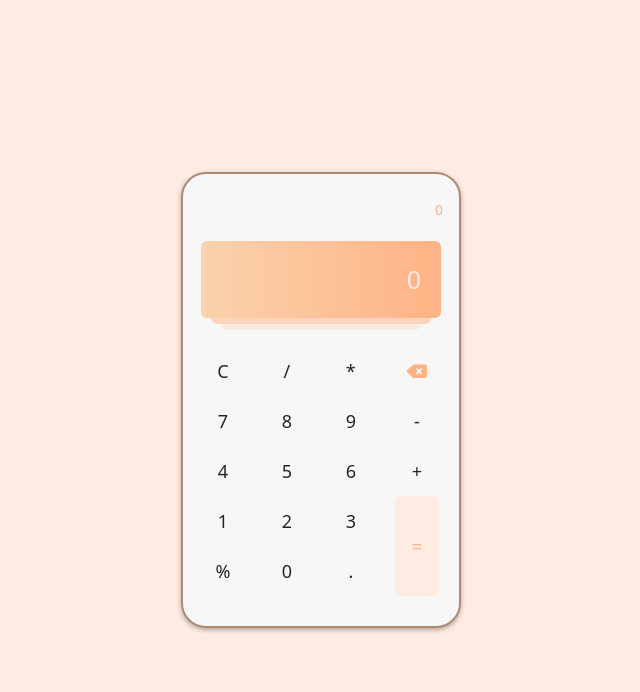
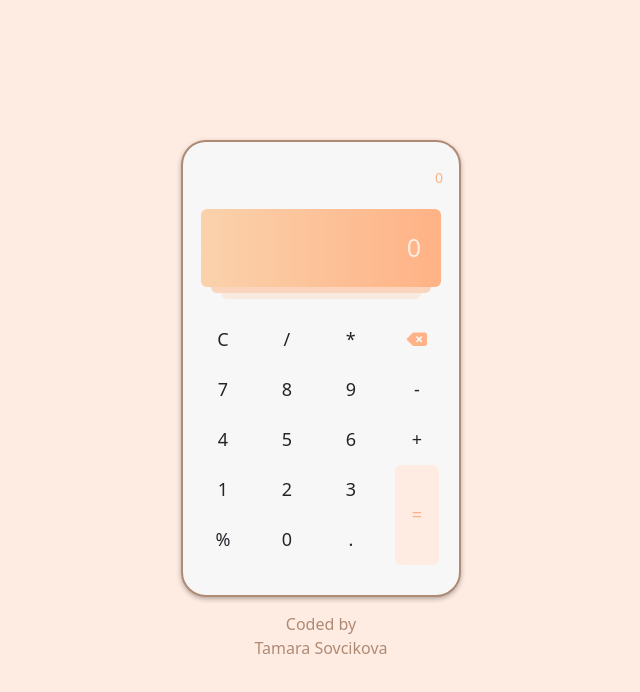
Before and after one commit to TamaraSovcikova/javascript-Calculator, a React (Create React App) app in the folder calculator/: page / in a window 1280 px wide. Shown: the top 692 px of the page, without its empty margins (319-959 px from the left). Built offline with nearby package versions, Linux system fonts and the light colour scheme; a small style sheet from the web is missing.

Commit message:
added my credit

```diff
--- a/calculator/src/App.js
+++ b/calculator/src/App.js
@@ -59,6 +59,9 @@ function App() {
             </div>
           </div>
         </div>
+        <footer>
+          <p>Coded by<br />Tamara Sovcikova</p>
+        </footer>
       </div>
     </div>
   );
--- a/calculator/src/index.css
+++ b/calculator/src/index.css
@@ -85,3 +85,12 @@
   width: 200px !important;
   opacity: 0.2;
 }
+
+footer p{
+  margin: auto;
+  color: #af8a75;
+  justify-content: center;
+  text-align: center;
+  display: flex;
+  margin-top: 15px;
+}
```
